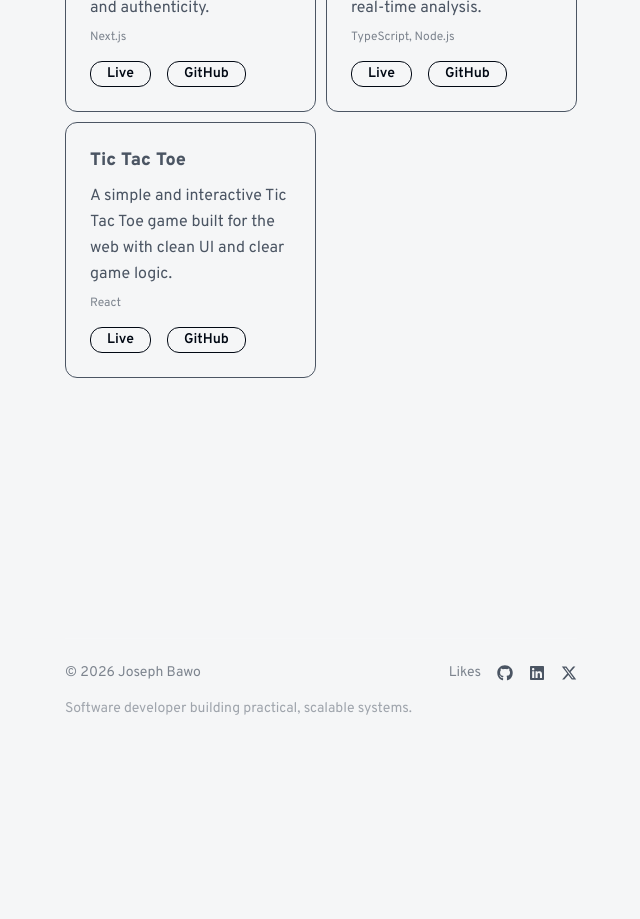
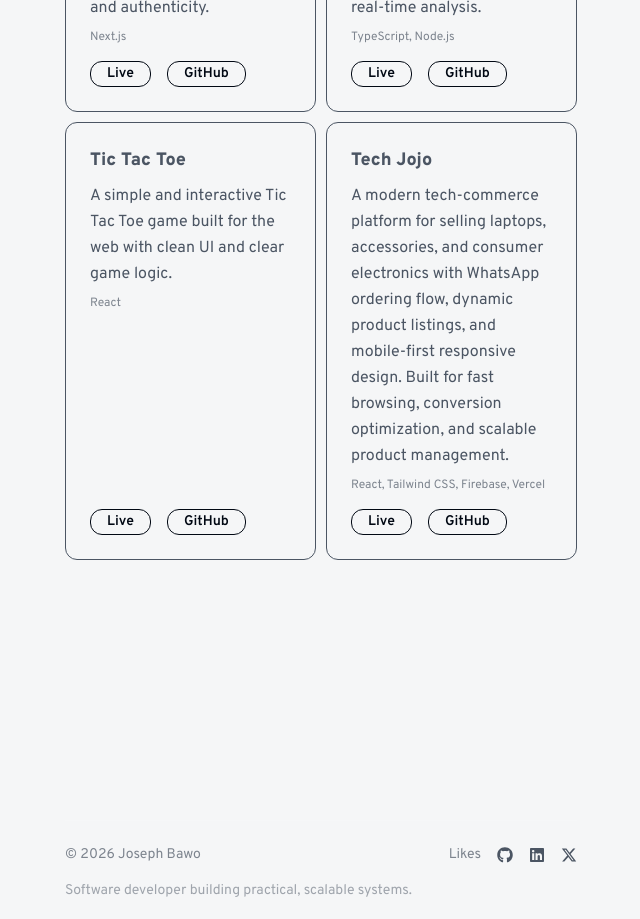
Before and after one commit to Joebakid/Porfolio-Redesign, a React (Vite) app: page / in a window 1280 px wide. Shown: the part 3640-4559 px from the top of the page, without its empty margins (319-959 px from the left). Before the commit the page ends 4419 px from the top, so only its background shows below. Built offline with nearby package versions, Linux system fonts and the light colour scheme; no server answers.

Commit message:
techjojo added

```diff
--- a/src/components/landing page/Experience.jsx
+++ b/src/components/landing page/Experience.jsx
@@ -60,7 +60,7 @@ export default function Experience() {
         <p>
           Built{" "}
           <a
-            href="https://techjojoenterprises.vercel.app/"
+            href="https://www.techjojo.store/"
             target="_blank"
             className="font-extrabold text-[color:var(--link-accent)] underline"
           >
--- a/src/components/landing page/project.jsx
+++ b/src/components/landing page/project.jsx
@@ -75,6 +75,15 @@ export default function Projects() {
       live: "https://tic-tac-tan-one.vercel.app/",
       github: "https://github.com/Joebakid/tic-tac",
     },
+    {
+  title: "Tech Jojo",
+  description:
+    "A modern tech-commerce platform for selling laptops, accessories, and consumer electronics with WhatsApp ordering flow, dynamic product listings, and mobile-first responsive design. Built for fast browsing, conversion optimization, and scalable product management.",
+  stack: "React, Tailwind CSS, Firebase, Vercel",
+  live: "https://techjojo.store/",
+  github: "https://github.com/Joebakid/techjojo",
+},
+
   ];
 
   return (
```
